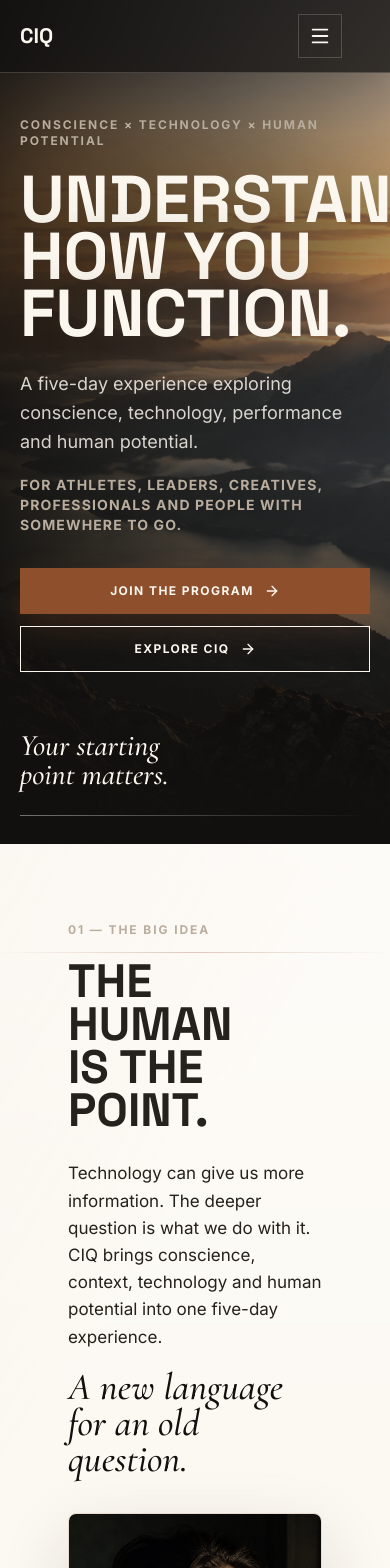
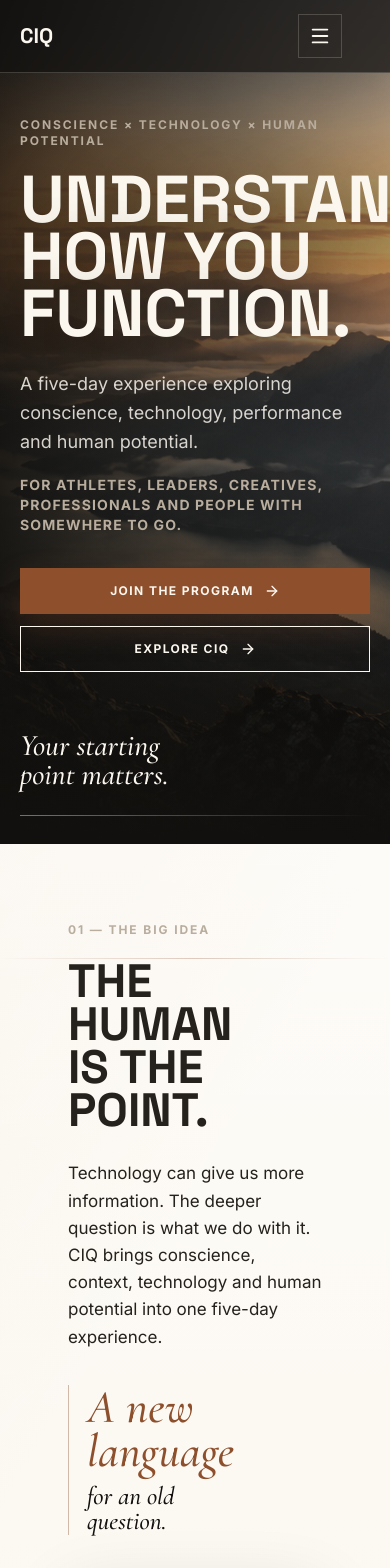
Before and after one commit to NipuniThakshila2000/5DP, a React (Vite) app: page / in a window 390 px wide. Shown: the top 1568 px of the page. Built offline with nearby package versions, Linux system fonts and the light colour scheme.

Commit message:
Refine idea language accent

```diff
--- a/src/main.jsx
+++ b/src/main.jsx
@@ -182,7 +182,10 @@ function App() {
               Technology can give us more information. The deeper question is what we do with it.
               CIQ brings conscience, context, technology and human potential into one five-day experience.
             </p>
-            <p className="editorial">A new language for an old question.</p>
+            <p className="editorial idea-language">
+              <span>A new language</span>
+              <span>for an old question.</span>
+            </p>
           </div>
           <img className="portrait-image" src={portraitImage} alt="Thoughtful human portrait in dramatic natural light" data-reveal />
         </section>
--- a/src/styles.css
+++ b/src/styles.css
@@ -342,6 +342,28 @@ p {
   font-size: clamp(38px, 5vw, 80px);
   font-style: italic;
   line-height: 0.95;
+}
+
+.idea-language {
+  display: grid;
+  max-width: 12ch;
+  margin-top: 42px;
+  padding-left: clamp(18px, 2vw, 30px);
+  border-left: 1px solid rgba(142, 79, 44, 0.38);
+}
+
+.idea-language span:first-child {
+  color: var(--accent-deep);
+}
+
+.idea-language span:nth-child(2) {
+  justify-self: end;
+  max-width: 9ch;
+  margin-top: 10px;
+  color: var(--obsidian);
+  font-size: 0.54em;
+  line-height: 1.02;
+  text-align: right;
 }
 
 .image-band {
@@ -1014,6 +1036,10 @@ details p { color: rgba(34, 34, 31, 0.72); }
   }
   .hero-copy, .section-copy, .split-heading, .band-copy { grid-column: 2 / 7; }
   .hero-statement, .portrait-image, .tech-panel, .measure, .heritage, .statement-stack { grid-column: 7 / 10; }
+  .idea-language {
+    max-width: 13ch;
+    font-size: clamp(42px, 5.8vw, 62px);
+  }
   .card-grid, .feature-row, .editorial-cards, .takeaway-grid, .timeline { grid-column: 2 / 10; }
   .four, .five, .feature-row, .editorial-cards, .takeaway-grid { grid-template-columns: repeat(2, 1fr); }
   .center-copy, .note { grid-column: 2 / 10; }
@@ -1078,6 +1104,17 @@ details p { color: rgba(34, 34, 31, 0.72); }
   }
   .button-row, .button { width: 100%; }
   .portrait-image, .tech-panel { aspect-ratio: 4 / 5; min-height: 0; margin-top: 36px; }
+  .idea-language {
+    max-width: 100%;
+    margin-top: 34px;
+    padding-left: 18px;
+    font-size: clamp(42px, 12vw, 58px);
+  }
+  .idea-language span:nth-child(2) {
+    justify-self: start;
+    max-width: 11ch;
+    text-align: left;
+  }
   .image-band { min-height: auto; }
   .avant-text { grid-column: 2 / 6; margin-top: 48px; }
   .four, .five, .feature-row, .editorial-cards, .takeaway-grid { grid-template-columns: 1fr; }
```
